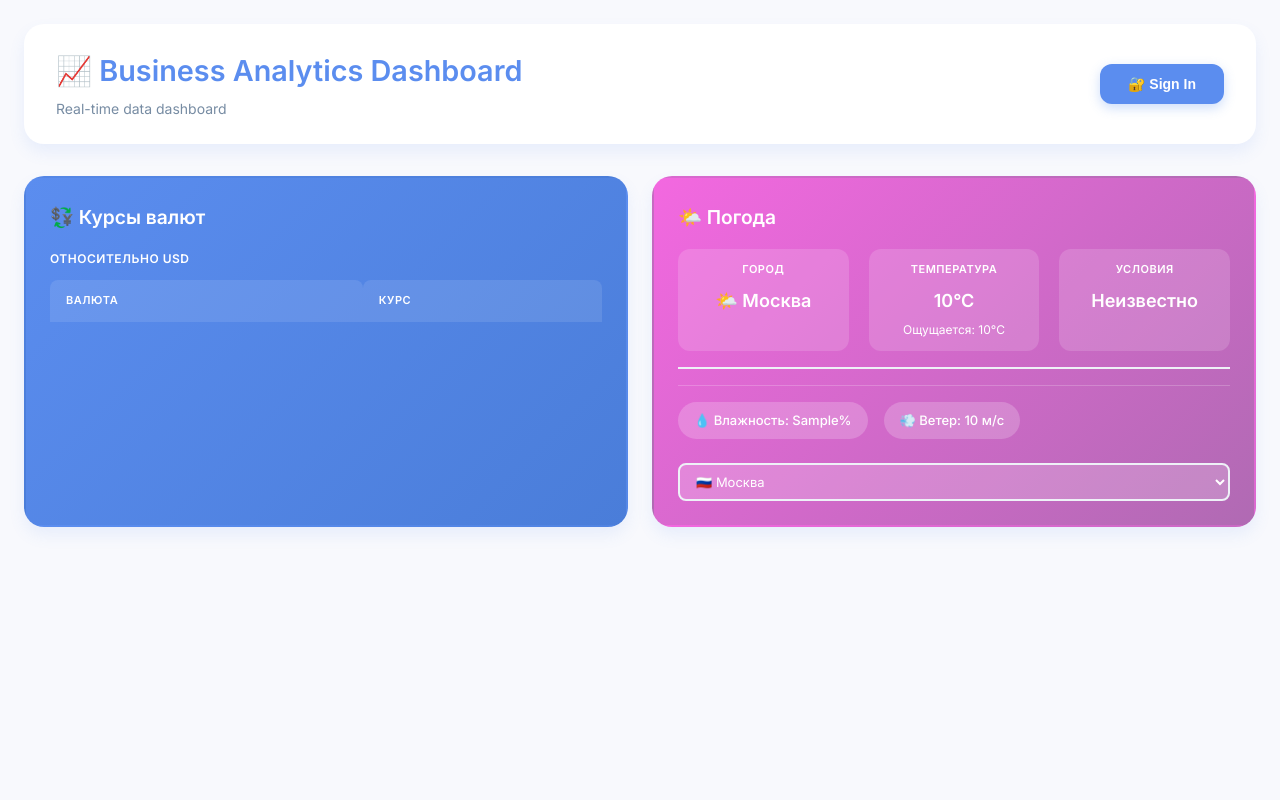
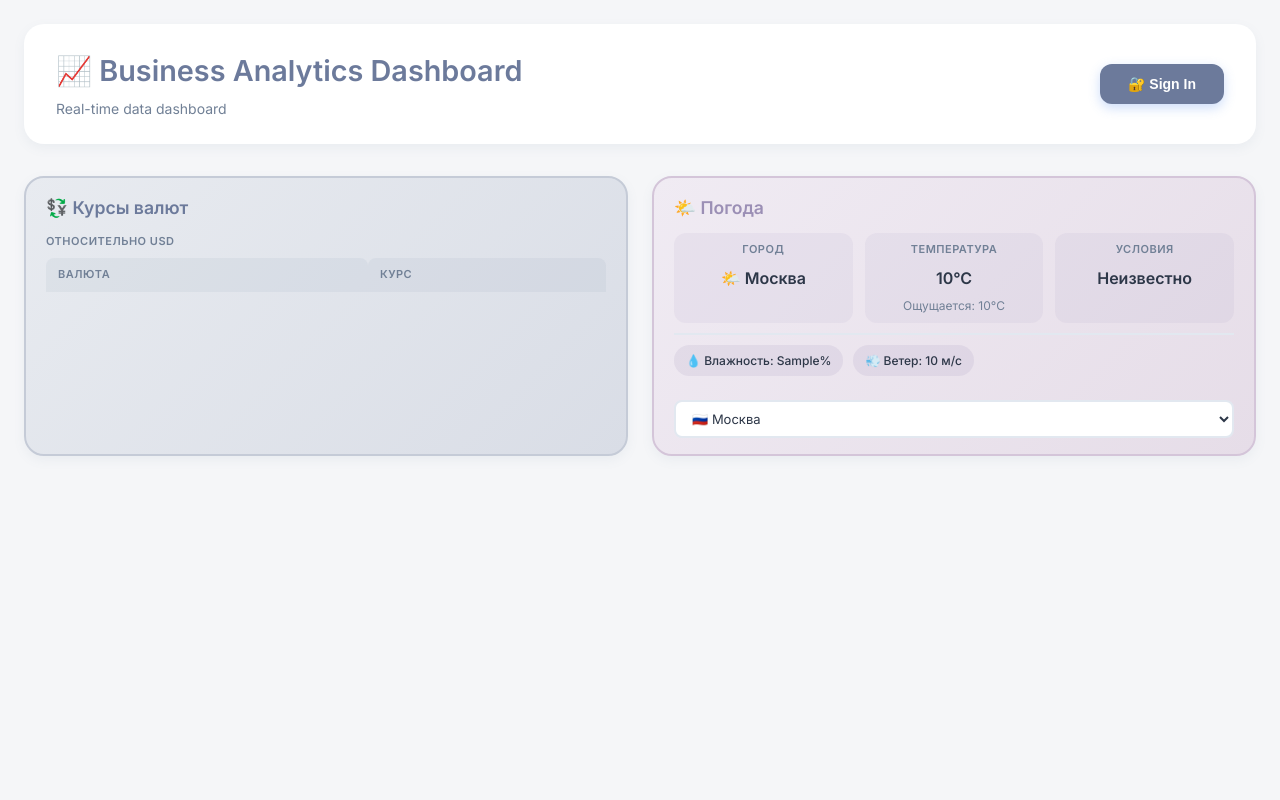
Before and after one commit to peggy-lee-zorba/Peggy_Lee_Zorba_ai, a Flask app: page / in a window 1280 px wide. Run offline with Flask 3, Linux system fonts and the light colour scheme; a database or web service that is not in the repository returns one stand-in record (values such as "Sample title"); data that the repository does not hold is empty.

Commit message:
251025 - Claude - 051 - flee colors

```diff
--- a/static/style.css
+++ b/static/style.css
@@ -1,17 +1,17 @@
 :root {
-    --primary: #5B8DEF;
-    --primary-dark: #4A7DD9;
-    --secondary: #F368E0;
-    --success: #26DE81;
-    --warning: #FED330;
-    --danger: #FC5C65;
-    --background: #F8F9FD;
+    --primary: #6C7A9B;
+    --primary-dark: #5A6880;
+    --secondary: #9B8FB5;
+    --success: #7FB685;
+    --warning: #E8C468;
+    --danger: #D88B8B;
+    --background: #F5F6F8;
     --surface: #FFFFFF;
-    --text-primary: #2D3561;
-    --text-secondary: #778CA3;
-    --border: #EEF1F7;
-    --shadow: 0 8px 16px rgba(93, 141, 239, 0.1);
-    --shadow-lg: 0 16px 32px rgba(93, 141, 239, 0.15);
+    --text-primary: #2D3748;
+    --text-secondary: #718096;
+    --border: #E2E8F0;
+    --shadow: 0 4px 12px rgba(108, 122, 155, 0.08);
+    --shadow-lg: 0 8px 24px rgba(108, 122, 155, 0.12);
 }
 
 * {
@@ -85,7 +85,7 @@ body {
 
 .card {
     background: var(--surface);
-    padding: 24px;
+    padding: 16px 20px;  /* Было 24px */
     border-radius: 20px;
     box-shadow: var(--shadow);
     transition: all 0.3s ease;
@@ -99,9 +99,9 @@ body {
 }
 
 .card h3 {
-    font-size: 1.2rem;
+    font-size: 1.1rem;  /* Было 1.2rem */
     font-weight: 700;
-    margin-bottom: 16px;
+    margin-bottom: 10px;  /* Было 16px */
     color: var(--text-primary);
     display: flex;
     align-items: center;
@@ -113,13 +113,13 @@ table {
     width: 100%;
     border-collapse: separate;
     border-spacing: 0;
-    margin-top: 8px;
+    margin-top: 4px;  /* Было 8px */
 }
 
 th, td {
-    padding: 12px 16px;
+    padding: 8px 12px;  /* Было 12px 16px */
     text-align: left;
-    font-size: 14px;
+    font-size: 13px;  /* Было 14px */
 }
 
 th {
@@ -162,10 +162,10 @@ tbody tr:hover {
 /* Weather - Modern Flat */
 .weather-info {
     display: flex;
-    gap: 20px;
+    gap: 12px;  /* Было 20px */
     flex-wrap: wrap;
-    margin-bottom: 16px;
-    padding-bottom: 16px;
+    margin-bottom: 10px;  /* Было 16px */
+    padding-bottom: 10px;  /* Было 16px */
     border-bottom: 2px solid var(--border);
 }
 
@@ -173,7 +173,7 @@ tbody tr:hover {
     flex: 1;
     min-width: 100px;
     text-align: center;
-    padding: 12px;
+    padding: 8px;  /* Было 12px */
     background: var(--background);
     border-radius: 12px;
 }
@@ -188,7 +188,7 @@ tbody tr:hover {
 }
 
 .weather-value {
-    font-size: 18px;
+    font-size: 16px;  /* Было 18px */
     font-weight: 700;
     color: var(--text-primary);
 }
@@ -201,14 +201,14 @@ tbody tr:hover {
 
 .weather-details {
     display: flex;
-    gap: 16px;
+    gap: 10px;  /* Было 16px */
     flex-wrap: wrap;
-    font-size: 13px;
+    font-size: 12px;  /* Было 13px */
     color: var(--text-secondary);
 }
 
 .weather-detail {
-    padding: 8px 16px;
+    padding: 6px 12px;  /* Было 8px 16px */
     background: var(--background);
     border-radius: 20px;
     font-weight: 500;
@@ -391,10 +391,10 @@ input:focus {
 /* Card subtitle */
 .card-subtitle {
     color: var(--text-secondary);
-    font-size: 12px;
+    font-size: 11px;  /* Было 12px */
     text-transform: uppercase;
     letter-spacing: 0.5px;
-    margin-bottom: 12px;
+    margin-bottom: 8px;  /* Было 12px */
     font-weight: 600;
 }
 
@@ -474,59 +474,75 @@ html {
     color: white;
 }
 
-.card-accent-blue h3,
-.card-accent-blue .card-subtitle,
-.card-accent-blue th,
-.card-accent-blue td,
-.card-accent-blue .currency-code {
-    color: white !important;
+/* Акцентные карточки - приглушенные тона */
+.card-accent-blue {
+    background: linear-gradient(135deg, #E8EBF0 0%, #D9DDE6 100%);
+    border: 2px solid #C5CBD7;
+}
+
+.card-accent-blue h3 {
+    color: var(--primary) !important;
+}
+
+.card-accent-blue .card-subtitle {
+    color: var(--text-secondary) !important;
 }
 
 .card-accent-blue th {
-    background: rgba(255, 255, 255, 0.1);
+    background: rgba(108, 122, 155, 0.08);
+    color: var(--text-secondary) !important;
 }
 
 .card-accent-blue td {
-    border-bottom-color: rgba(255, 255, 255, 0.2);
+    border-bottom-color: #D9DDE6;
+    color: var(--text-primary) !important;
+}
+
+.card-accent-blue .currency-code {
+    color: var(--text-primary) !important;
 }
 
 .card-accent-blue tbody tr:hover {
-    background: rgba(255, 255, 255, 0.1);
+    background: rgba(108, 122, 155, 0.05);
 }
 
 .card-accent-purple {
-    background: linear-gradient(135deg, #F368E0 0%, #B06AB3 100%);
-    color: white;
+    background: linear-gradient(135deg, #F0EBF3 0%, #E6DDE8 100%);
+    border: 2px solid #D4C5D9;
 }
 
-.card-accent-purple h3,
-.card-accent-purple strong,
-.card-accent-purple .weather-value,
-.card-accent-purple .weather-subtitle,
+.card-accent-purple h3 {
+    color: var(--secondary) !important;
+}
+
+.card-accent-purple strong {
+    color: var(--text-secondary) !important;
+}
+
+.card-accent-purple .weather-value {
+    color: var(--text-primary) !important;
+}
+
+.card-accent-purple .weather-subtitle {
+    color: var(--text-secondary) !important;
+}
+
 .card-accent-purple .weather-detail {
-    color: white !important;
+    background: rgba(155, 143, 181, 0.15);
+    color: var(--text-primary) !important;
 }
 
 .card-accent-purple .weather-item {
-    background: rgba(255, 255, 255, 0.15);
-}
-
-.card-accent-purple .weather-details {
-    border-top: 1px solid rgba(255, 255, 255, 0.2);
-    padding-top: 16px;
-}
-
-.card-accent-purple .weather-detail {
-    background: rgba(255, 255, 255, 0.2);
+    background: rgba(155, 143, 181, 0.1);
 }
 
 .card-accent-purple select {
-    background: rgba(255, 255, 255, 0.2);
-    color: white;
-    border-color: rgba(255, 255, 255, 0.3);
+    background: var(--surface);
+    color: var(--text-primary);
+    border-color: #D4C5D9;
 }
 
 .card-accent-purple select option {
-    background: #F368E0;
-    color: white;
+    background: var(--surface);
+    color: var(--text-primary);
 }
```
